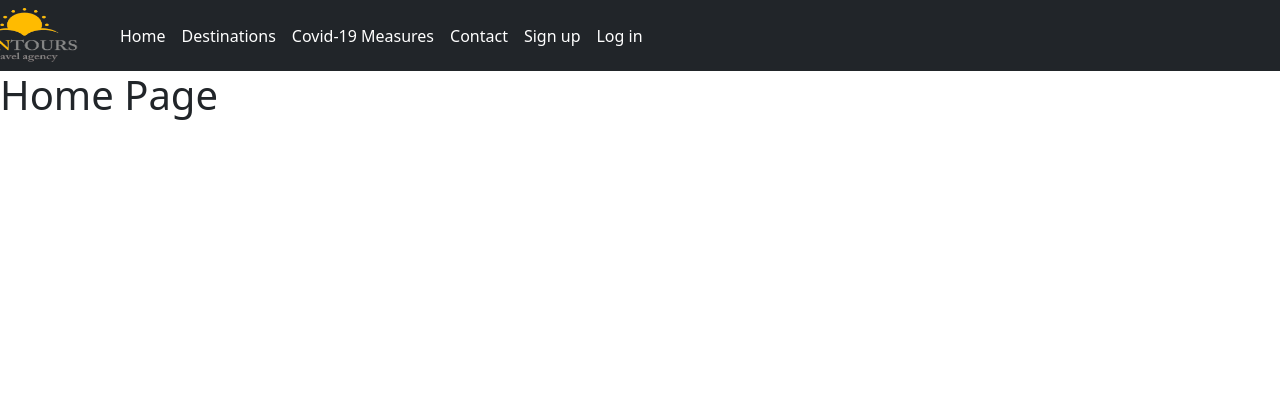
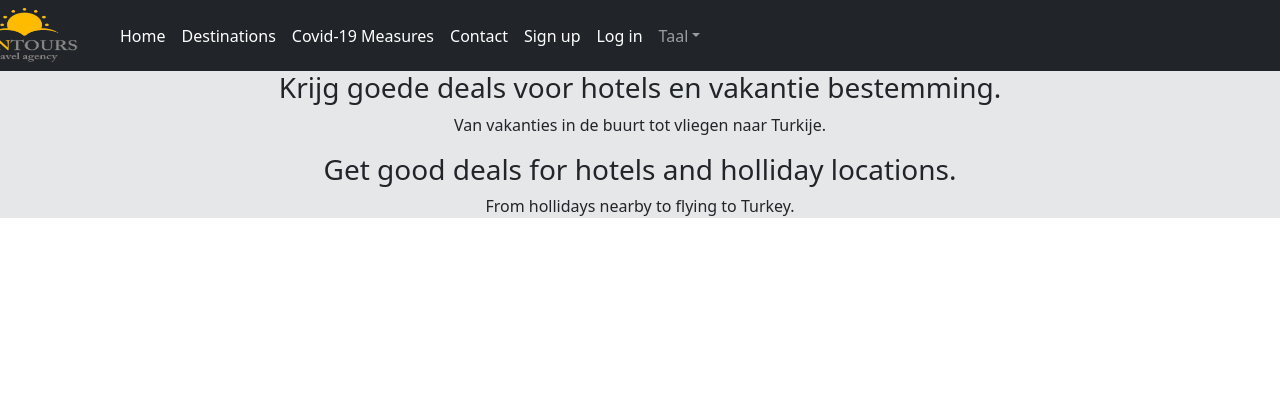
Before and after one commit to Samesleepy/Sun.project, a PHP site: page /home.php in a window 1280 px wide. Shown: the top 420 px of the page. Run offline with PHP 8.4, Linux system fonts and the light colour scheme; some libraries are stand-ins or nearby versions.

Commit message:
Home pagina begin met button om taal te veranderen in header(doet nog niks )

```diff
--- a/Sun-Tours website/bestemmingen.php
+++ b/Sun-Tours website/bestemmingen.php
@@ -9,7 +9,6 @@
     <html>
        <head>
           <title>Bestemmingen</title>
-          <link  rel="stylesheet" href="test.css" type ="text/css"/>
        </head>
        <body>
          <?php
--- a/Sun-Tours website/footer.php
+++ b/Sun-Tours website/footer.php
@@ -9,8 +9,6 @@
         </div>
     </nav>
   </body>
-    <script src="https://code.jquery.com/jquery-3.1.0.min.js"></script>
-    <script src="bootstrap/js/bootstrap.min.js"></script>
     <script>
       if ( window.history.replaceState ) {
         window.history.replaceState( null, null, window.location.href );
--- a/Sun-Tours website/header.php
+++ b/Sun-Tours website/header.php
@@ -21,7 +21,6 @@ try {
       <meta charset="utf-8">
       <title>Suntours</title>
       <link rel="stylesheet" href="bootstrap/css/bootstrap.min.css"/>
-      <!-- <link  rel="stylesheet" href="suntours.css" type ="text/css"/> -->
       <link rel="stylesheet" href="test.css"/>
    </head>
    <body>
@@ -49,14 +48,14 @@ try {
                <li class="nav-item">
                   <a class="nav-link active" aria-current="page" href="login.php">Log in</a>
                </li>
-             </ul>
-               <!-- <div class="container-fluid">
-                  <form class="d-flex">
-                     <input class="form-control me-2" type="search" placeholder="Zoek" aria-label="Search">
-                     <button class="btn btn-outline-success" type="submit">Zoek</button>
-                  </form>
-                </ul>
-               </div> -->
+             <li class="nav-item dropdown">
+               <a class="nav-link dropdown-toggle" href="#" id="navbarDropdown" role="button" data-bs-toggle="dropdown" aria-expanded="false">Taal</a>
+              <ul class="dropdown-menu" aria-labelledby="navbarDropdown">
+                <li><a class="dropdown-item" href="#">Nederlands</a></li>
+                <li><a class="dropdown-item" href="#">Engels</a></li>
+              </ul>
+            </li>
+            </ul>
               <ul class="navbar-nav ms-auto">
                <li class="nav-item">
                   <a class="navbar-text" aria-current="page">
--- a/Sun-Tours website/home.php
+++ b/Sun-Tours website/home.php
@@ -3,11 +3,14 @@
 <html>
   <head>
     <title>Suntours</title>
-    <!-- <link  rel="stylesheet" href="suntours.css" type ="text/css"/> -->
   </head>
   <body>
-    <h1>Home Page</h1>
-
+    <div class="intro">
+    <h3>Krijg goede deals voor hotels en vakantie bestemming.</h3>
+    <p>Van vakanties in de buurt tot vliegen naar Turkije.</p>
+    <h3>Get good deals for hotels and holliday locations.</h3>
+    <p> From hollidays nearby to flying to Turkey.</p>
+  </div>
           </body>
         </html>
 
--- a/Sun-Tours website/test.css
+++ b/Sun-Tours website/test.css
@@ -16,8 +16,7 @@
   color: inherit;
 }
 #navbarNav a:hover{
-  background-color: green;
-  color:red;
+  background-color: rgba(129,124,123,0.2);
 }
 #homepage{
   text-decoration: none;
@@ -48,3 +47,7 @@
   background-color: lightblue;
   float: left;
 }
+.intro{
+  background-color: rgba(229, 231, 233);
+  text-align: center;
+}
```
